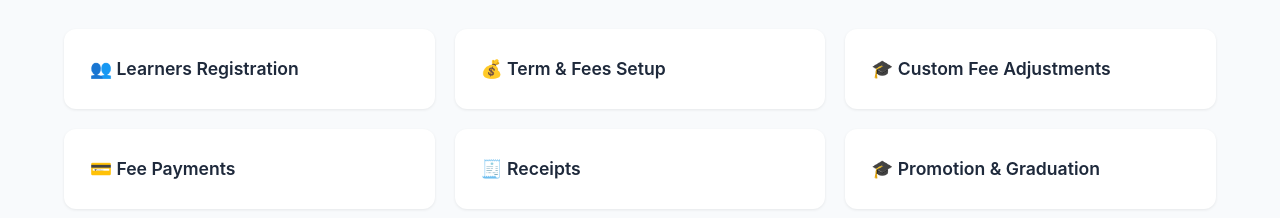
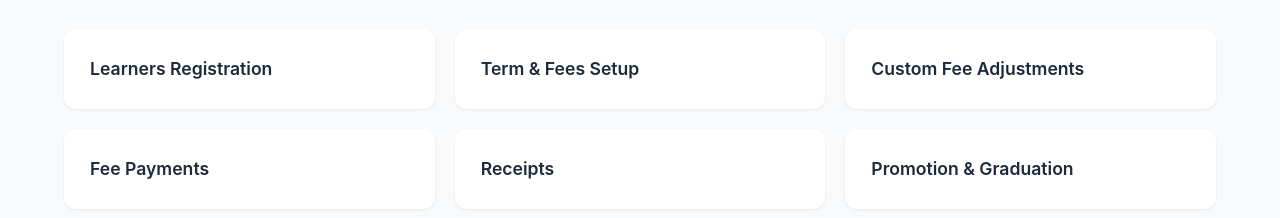
Before and after one commit to FrancisOtieno-Hub/little-angels-sms, a plain HTML site: page dashboard.html in a window 1280 px wide. Shown: the part 132-350 px from the top of the page. Drawn offline with Linux system fonts and the light colour scheme; a script that the page names is missing.

Commit message:
Update dashboard.html

```diff
--- a/dashboard.html
+++ b/dashboard.html
@@ -19,12 +19,12 @@
     </div>
 
     <ul class="menu">
-      <li><a href="learners.html">👥 Learners Registration</a></li>
-      <li><a href="fees.html">💰 Term & Fees Setup</a></li>
-      <li><a href="custom-fees.html">🎓 Custom Fee Adjustments</a></li>
-      <li><a href="payments.html">💳 Fee Payments</a></li>
-      <li><a href="receipts.html">🧾 Receipts</a></li>
-      <li><a href="promotion.html">🎓 Promotion & Graduation</a></li>
+      <li><a href="learners.html">Learners Registration</a></li>
+      <li><a href="fees.html">Term & Fees Setup</a></li>
+      <li><a href="custom-fees.html">Custom Fee Adjustments</a></li>
+      <li><a href="payments.html">Fee Payments</a></li>
+      <li><a href="receipts.html">Receipts</a></li>
+      <li><a href="promotion.html">Promotion & Graduation</a></li>
     </ul>
   </div>
 
```
